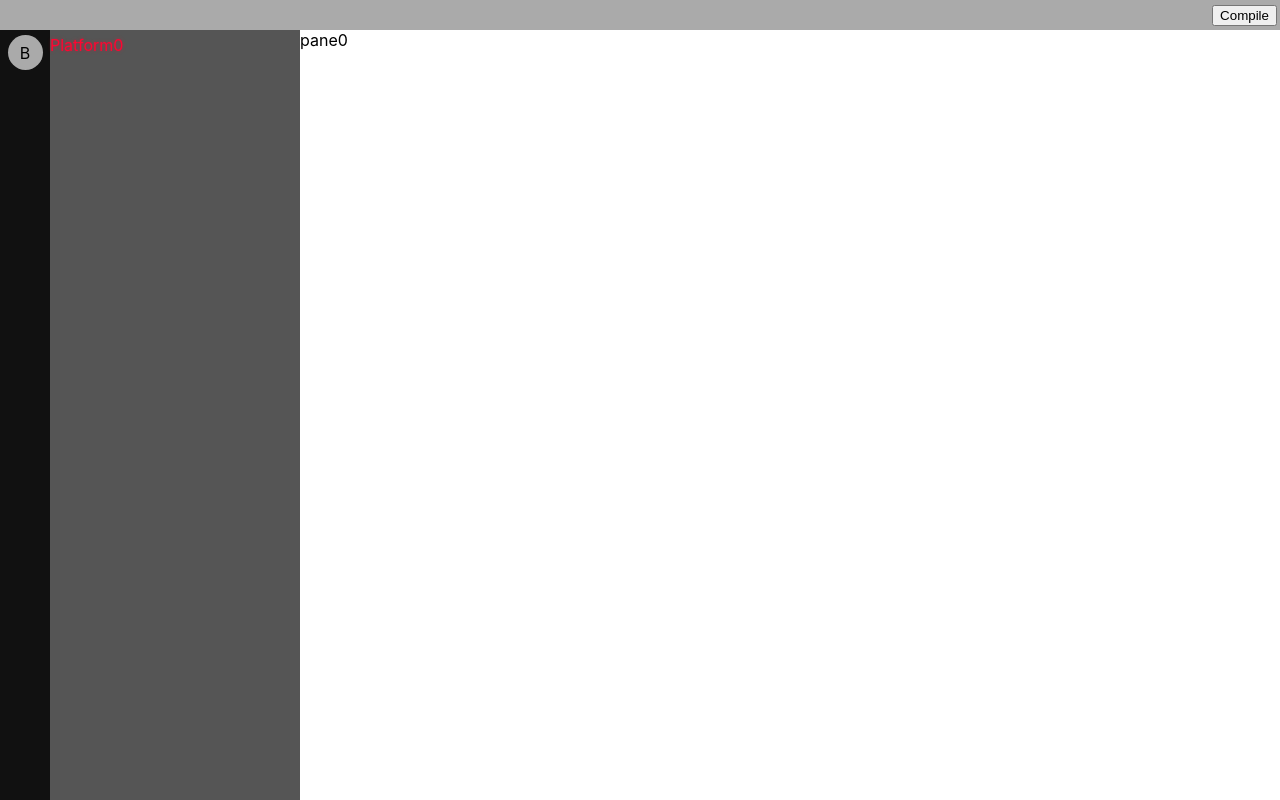
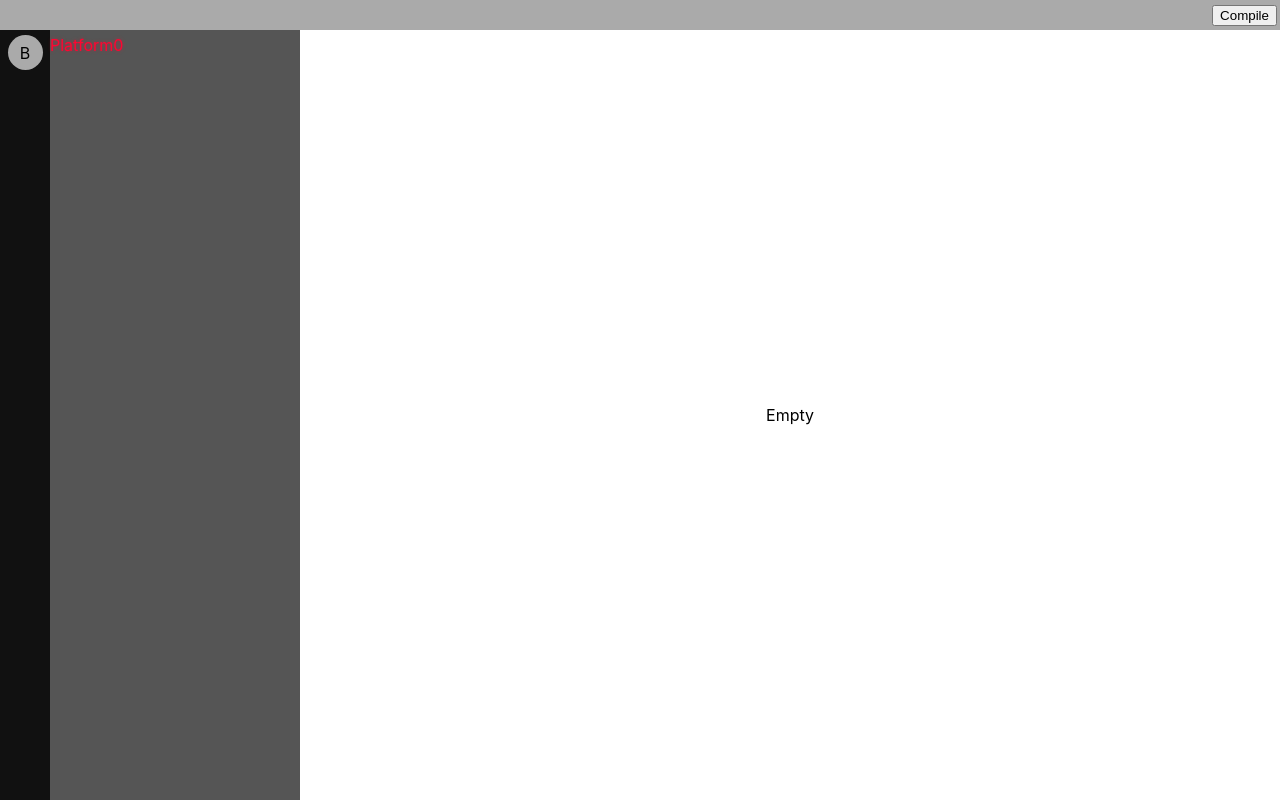
Before and after one commit to nekikara/gacha, a Next.js app: page / in a window 1280 px wide. Built offline with nearby package versions, Linux system fonts and the light colour scheme.

Commit message:
Editor would be empty

```diff
--- /dev/null
+++ b/components/EditorParts/EditorEmpty.tsx
@@ -0,0 +1,21 @@
+import React from 'react'
+
+export const EditorEmpty: React.VFC = () => {
+  return (
+    <>
+      <div className='editorEmptyFrame'>
+        Empty
+      </div>
+      <style jsx>{`
+        .editorEmptyFrame {
+          position: relative;
+          width: 100%;
+          height: 100%;
+          display: flex;
+          justify-content: center;
+          align-items: center;
+        }
+      `}</style>
+    </>
+  )
+}
--- a/components/EditorParts/EditorPane.tsx
+++ b/components/EditorParts/EditorPane.tsx
@@ -1,11 +1,10 @@
 import clsx from 'clsx'
 import React from 'react'
-import { UUIDv4 } from '~/interfaces/uuidv4'
+import { PaneID } from '~/interfaces/pane'
 import { ResizeEmitter } from '../shared/ResizeEmitter'
 
-type PaneInfoID = UUIDv4
 export interface PaneInfo {
-  id: PaneInfoID
+  id: PaneID
   index: number
 }
 
--- a/components/EditorZone.tsx
+++ b/components/EditorZone.tsx
@@ -1,17 +1,10 @@
-import React, { useEffect, useRef, useState } from 'react'
+import React, { useCallback, useMemo } from 'react'
 import { KontaObject } from '~/interfaces/konta'
-import { PaneID } from '~/interfaces/pane'
-import { genUUIDv4 } from '~/utils/uuidGen'
-import { EditorPane, PaneInfo } from './EditorParts/EditorPane'
+import { PaneID, PaneObj } from '~/interfaces/pane'
+import { EditorEmpty } from './EditorParts/EditorEmpty'
+import { EditorPane } from './EditorParts/EditorPane'
 
-interface PaneStyle {
-  x: number,
-  w: number,
-}
-
-type PaneObj = PaneStyle & PaneInfo
-
-interface PaneObjCollection {
+interface PaneCollectionFroEditorZone {
   kv: Record<PaneID, PaneObj>
   order: PaneID[]
 }
@@ -19,57 +12,22 @@ interface PaneObjCollection {
 type Props = {
   width: number
   activeKontaObject: KontaObject | null
+  paneObjCollection: PaneCollectionFroEditorZone
 }
 
-export const EditorZone: React.VFC<Props> = ({ width, activeKontaObject }) => {
-  const [panes, setPanes] = useState<PaneObjCollection>({ kv: {}, order: [] });
+export const EditorZone: React.VFC<Props> = ({ width, activeKontaObject, paneObjCollection }) => {
 
-  useEffect(() => {
-    const paneNum = 1
-    const halfW = width / paneNum;
-
-    const kv = panes.kv
-    const newOrder = []
-    for (let i = 0; i < paneNum; i++) {
-      const obj = {
-        id: genUUIDv4(),
-        index: i,
-        x: halfW * i,
-        w: halfW
-      }
-      kv[obj.id] = obj
-      newOrder.push(obj.id)
-    }
-
-    setPanes({ kv, order: newOrder })
-  }, [width, panes.kv])
+  const isEmpty = useMemo(() => paneObjCollection.order.length === 0, [paneObjCollection.order])
 
   const genResizeEventHandler = (index: number) => {
     return (info: { x: number, y: number }) => {
-      const leftPaneId = panes.order[index - 1]
-      const leftPane = panes.kv[leftPaneId];
-
-      const rightPaneId = panes.order[index]
-      const rightPane = panes.kv[rightPaneId];
-
-      const newLeft = { ...leftPane, w: leftPane.w + info.x }
-      const newRight = { ...rightPane, x: rightPane.x + info.x, w: rightPane.w - info.x }
-
-      const kv = panes.kv
-      kv[leftPaneId] = newLeft
-      kv[rightPaneId] = newRight;
-
-      setPanes((oldPanes: PaneObjCollection) => {
-        return { kv, order: oldPanes.order }
-      })
+      console.log(index, info)
     }
   }
 
-  return (
-    <>
-      <div className="editorFrame">
-        {panes.order.map((paneId: PaneID) => {
-          const paneObj = panes.kv[paneId]
+  const renderPanes = (panes: PaneCollectionFroEditorZone) => {
+    return paneObjCollection.order.map((paneId: PaneID) => {
+      const paneObj = paneObjCollection.kv[paneId]
       return (
         <div
           key={paneObj.id}
@@ -87,7 +45,15 @@ export const EditorZone: React.VFC<Props> = ({ width, activeKontaObject }) => {
           </EditorPane>
         </div>
       )
-        })}
+    })
+  }
+
+  console.log('isEmpty', isEmpty)
+
+  return (
+    <>
+      <div className="editorFrame">
+        {isEmpty ? <EditorEmpty /> : renderPanes(paneObjCollection)}
       </div>
       <style jsx>{`
         .editorFrame {
--- a/hooks/useLayoutSize.ts
+++ b/hooks/useLayoutSize.ts
@@ -1,9 +1,11 @@
 import { useRef, useState, useEffect, useCallback } from 'react';
+import { PaneObjCollection } from '~/interfaces/pane';
 
 interface LayoutWidth {
   teamBox: number
   structureBox: number
-  editorBox: number
+  editorBox: number,
+  paneObjCollection: PaneObjCollection,
 }
 
 export type LayoutSizeHook = {
@@ -14,7 +16,12 @@ export type LayoutSizeHook = {
 
 export const useLayoutSize = (): LayoutSizeHook => {
   const appContainerEl = useRef<HTMLDivElement | null>(null)
-  const [layoutWidth, setLayoutWidth] = useState<LayoutWidth>({ teamBox: 50, structureBox: 250, editorBox: 0 })
+  const [layoutWidth, setLayoutWidth] = useState<LayoutWidth>({
+    teamBox: 50,
+    structureBox: 250,
+    editorBox: 0,
+    paneObjCollection: { kv: {}, order: [] }
+  })
 
   const resizeLayoutWidth = useCallback(() => {
     if (appContainerEl.current) {
--- a/pages/index.tsx
+++ b/pages/index.tsx
@@ -156,6 +156,7 @@ export default function Index() {
             <EditorZone
               width={layoutSize.layoutWidth.editorBox}
               activeKontaObject={activeKontaObject}
+              paneObjCollection={layoutSize.layoutWidth.paneObjCollection}
             />
             {/* <Board
               mode={mode}
```
Also changed, not shown: interfaces/pane.ts (+7 -9 lines), interfaces/tab.ts (added, +11 -0 lines). Lines whose indentation alone changed are shown as unchanged.
